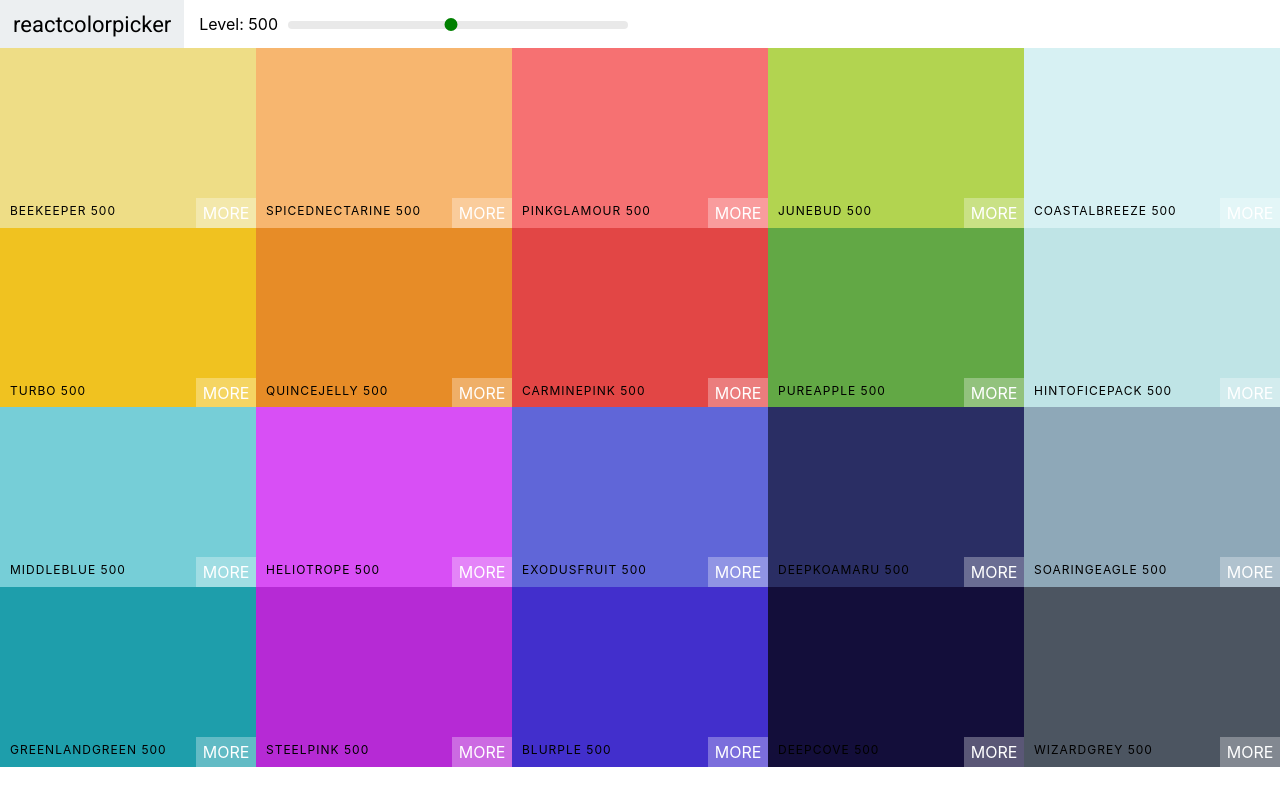
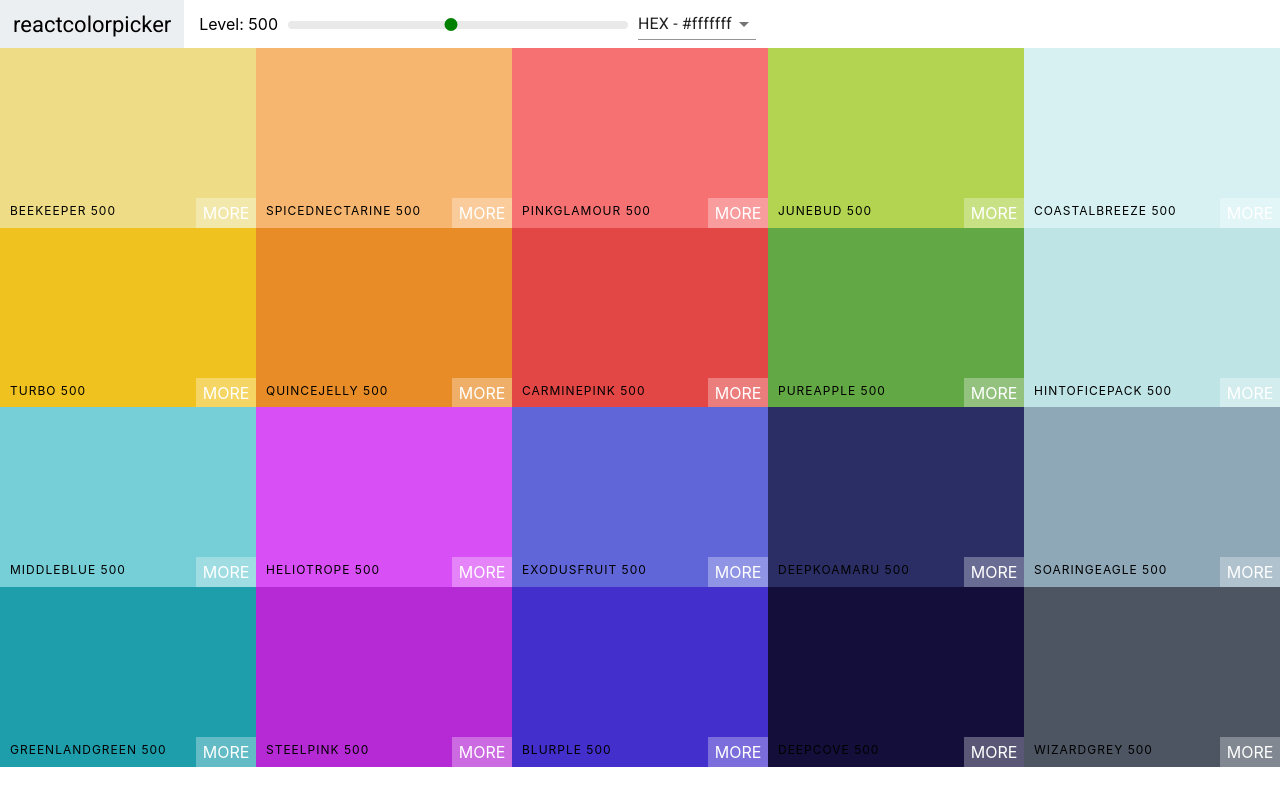
Before and after one commit to ggenute/Color-palette-app, a React (Create React App) app: page / in a window 1280 px wide. Built offline with nearby package versions, Linux system fonts and the light colour scheme.

Commit message:
added Select and Material UI

```diff
--- a/package.json
+++ b/package.json
@@ -3,6 +3,7 @@
   "version": "0.1.0",
   "private": true,
   "dependencies": {
+    "@material-ui/core": "^4.0.1",
     "chroma-js": "^2.0.3",
     "rc-slider": "^8.6.11",
     "react": "^16.8.6",
--- a/src/Navbar.js
+++ b/src/Navbar.js
@@ -1,11 +1,28 @@
+// https://material-ui.com/
+
 import React, { Component } from 'react';
+import Select from '@material-ui/core/Select';
+import MenuItem from '@material-ui/core/MenuItem';
 import Slider from 'rc-slider';
 import 'rc-slider/assets/index.css';
 import './Navbar.css';
 
 class Navbar extends Component {
+  constructor(props) {
+    super(props);
+    this.state = {
+      format: "hex"
+    };
+    this.handleChange = this.handleChange.bind(this);
+  }
+  handleChange(evt) {
+    this.setState({ format: evt.target.value });
+    // this.props.handleChange(this.state.format); BAD EXAMPLE with not correct value (because of asynchronous update)
+    this.props.handleChange(evt.target.value);
+  }
   render() {
     const { level, changeLevel } = this.props;
+    const { format } = this.state;
     return (
       <header className="Navbar">
         <div className="logo">
@@ -23,6 +40,14 @@
             />
           </div>
         </div>
+        <div className="Select-container">
+          <Select value={format} onChange={this.handleChange}>
+            <MenuItem value="hex">HEX - #fffffff</MenuItem>
+            <MenuItem value="rgb">RGB - rgb 255, 255, 255</MenuItem>
+            <MenuItem value="rgba">RGBA - rgba 255, 255, 255, 1.0</MenuItem>
+          </Select>
+
+        </div>
       </header>
     );
   }
--- a/src/Palette.js
+++ b/src/Palette.js
@@ -9,22 +9,27 @@
   constructor(props) {
     super(props);
     this.state = {
-      level: 500
+      level: 500,
+      format: "hex"
     };
     this.changeLevel = this.changeLevel.bind(this);
+    this.changeFormat = this.changeFormat.bind(this);
   }
   changeLevel(level) {
     this.setState({ level });
   }
+  changeFormat(val) {
+    this.setState({ format: val });
+  }
   render() {
     const { colors } = this.props.palette;
-    const { level } = this.state;
+    const { level, format } = this.state;
     const colorBoxes = colors[level].map(color =>
-      <ColorBox background={color.hex} name={color.name} />
+      <ColorBox background={color[format]} name={color.name} />
     )
     return (
       <div className="Palette" >
-        <Navbar level={level} changeLevel={this.changeLevel} />
+        <Navbar level={level} changeLevel={this.changeLevel} handleChange={this.changeFormat} />
         {/* Navbar goes here */}
         <div className="Palette-colors">
           {/* Bunch of color boxes */}
```
Also changed, not shown: 1 other file (tests, documents, lock files or other folders).
